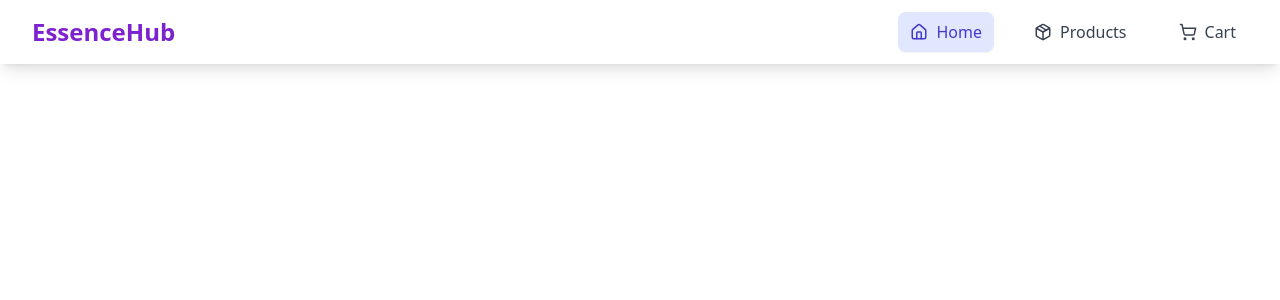
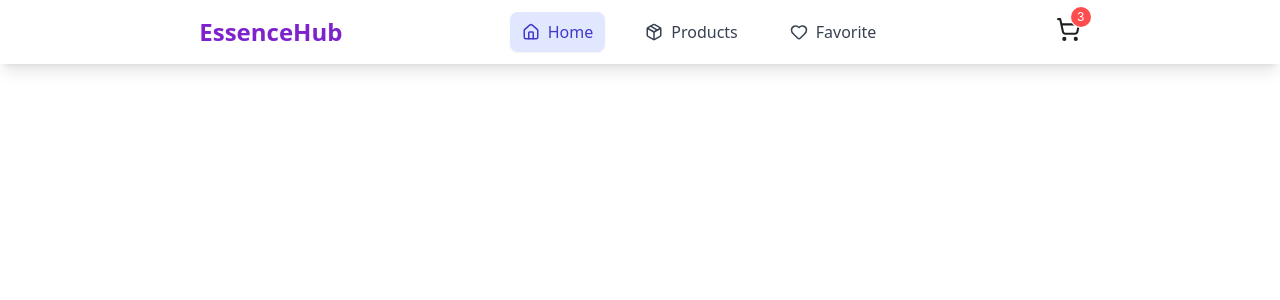
Before and after one commit to Nitheesh029/Ecommerce-react-project, a React (Vite) app: page / in a window 1280 px wide. Shown: the top 300 px of the page. Built offline with nearby package versions, Linux system fonts and the light colour scheme.

Commit message:
feat: update Header component to include Favorite navigation and cart badge

```diff
--- a/src/components/Header.jsx
+++ b/src/components/Header.jsx
@@ -1,22 +1,23 @@
 import React, { useState } from "react";
-import { ShoppingCart, Menu, X, Home, Package } from "lucide-react";
+import { ShoppingCart, Menu, X, Home, Package, Heart } from "lucide-react";
 import { Link } from "react-router-dom";
-
+import { Badge, Tooltip } from "antd";
 const Header = () => {
   const navItems = [
     { id: 1, name: "Home", url: "home", icon: Home },
     { id: 2, name: "Products", url: "products", icon: Package },
-    { id: 3, name: "Cart", url: "cart", icon: ShoppingCart },
+    { id: 3, name: "Favorite", url: "favoriteProducts", icon: Heart },
   ];
 
   const [activeItem, setActiveItem] = useState("home");
   const [isMenuOpen, setIsMenuOpen] = useState(false);
+  const [cartQuantity, setCartQuantity] = useState(3);
 
   const isActive = (url) => activeItem === url;
   return (
     <header className="bg-white shadow-lg sticky top-0 z-50">
       <div className="max-w-full max-auto px-4 sm:px-6 lg:px-8">
-        <div className="flex justify-between h-16 items-center w-full">
+        <div className="flex justify-between md:justify-evenly h-16 items-center w-full">
           <div className="">
             <a href="#" className="text-2xl md:3xl font-bold text-purple-700">
               EssenceHub
@@ -43,8 +44,18 @@ const Header = () => {
               );
             })}
           </nav>
+          <div className="cursor-pointer hidden md:block">
+            <Badge count={cartQuantity}>
+              <ShoppingCart size={25} />
+            </Badge>
+          </div>
           {/* Mobile view */}
-          <div className="md:hidden">
+          <div className="md:hidden flex items-center gap-2">
+            <div className="cursor-pointer">
+              <Badge count={cartQuantity}>
+                <ShoppingCart size={25} />
+              </Badge>
+            </div>
             <button
               onClick={() => setIsMenuOpen(!isMenuOpen)}
               className="inline-flex items-center justify-center p-2 rounded-full text-gray-700 hover:text-indigo-600 hover:bg-gray-100 transition-colors"
--- a/src/main.jsx
+++ b/src/main.jsx
@@ -9,7 +9,13 @@ import {
   Route,
   RouterProvider,
 } from "react-router-dom";
-import { Home, Products, Cart, ProductDetails } from "./pages";
+import {
+  Home,
+  Products,
+  Cart,
+  ProductDetails,
+  FavoriteProducts,
+} from "./pages";
 
 export const productDetailsLoader = async ({ params }) => {
   const response = await fetch(
@@ -37,6 +43,7 @@ const router = createBrowserRouter(
         loader={productDetailsLoader}
       />
       <Route path="cart" element={<Cart />} />
+      <Route path="favoriteProducts" element={<FavoriteProducts />} />
     </Route>
   )
 );
--- a/src/pages/index.js
+++ b/src/pages/index.js
@@ -2,5 +2,6 @@ import Cart from "./Cart";
 import ProductDetails from "./ProductDetails";
 import Products from "./Products";
 import Home from "./Home";
+import FavoriteProducts from "./FavoriteProducts";
 
-export { Cart, Home, ProductDetails, Products };
+export { Cart, Home, ProductDetails, Products, FavoriteProducts };
```
